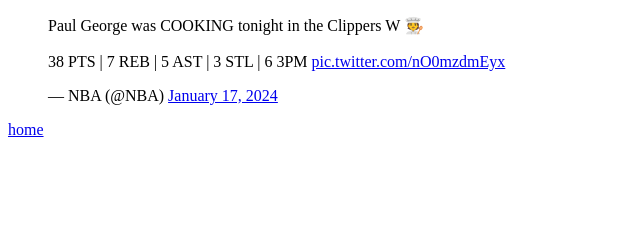
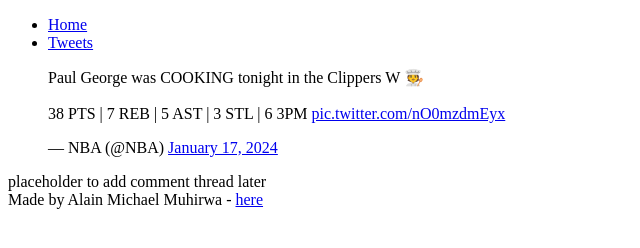
Before and after one commit to amuhirwa/alu-web-development, a plain HTML site: page html_basic/tweets.html in a window 1280 px wide. Shown: the whole page, without its empty margins (0-640 px from the left). Drawn offline with Linux system fonts and the light colour scheme.

Commit message:
Update tweets.html

```diff
--- a/html_basic/tweets.html
+++ b/html_basic/tweets.html
@@ -6,8 +6,27 @@
   <title>Document</title>
 </head>
 <body>
-  <blockquote class="twitter-tweet"><p lang="en" dir="ltr">Paul George was COOKING tonight in the Clippers W 🧑‍🍳<br><br>38 PTS | 7 REB | 5 AST | 3 STL | 6 3PM <a href="https://t.co/nO0mzdmEyx">pic.twitter.com/nO0mzdmEyx</a></p>&mdash; NBA (@NBA) <a href="https://twitter.com/NBA/status/1747497061849698449?ref_src=twsrc%5Etfw">January 17, 2024</a></blockquote>
-  <script async src="https://platform.twitter.com/widgets.js" charset="utf-8"></script>
-  <a href="index.html">home</a>
+  <header>
+    <ul>
+      <li>
+        <a href="index.html">Home</a>
+      </li>
+       <li>
+        <a href="tweets.html">Tweets</a>
+      </li>
+    </ul>
+  </header>
+  <main>
+    <article>
+      <blockquote class="twitter-tweet"><p lang="en" dir="ltr">Paul George was COOKING tonight in the Clippers W 🧑‍🍳<br><br>38 PTS | 7 REB | 5 AST | 3 STL | 6 3PM <a href="https://t.co/nO0mzdmEyx">pic.twitter.com/nO0mzdmEyx</a></p>&mdash; NBA (@NBA) <a href="https://twitter.com/NBA/status/1747497061849698449?ref_src=twsrc%5Etfw">January 17, 2024</a></blockquote>
+      <script async src="https://platform.twitter.com/widgets.js" charset="utf-8"></script>
+    </article>
+    <aside>
+      placeholder to add comment thread later
+    </aside>
+  </main>
+  <footer>
+    Made by Alain Michael Muhirwa - <a href="#" target="_blank">here</a>
+  </footer>
 </body>
 </html>
```
